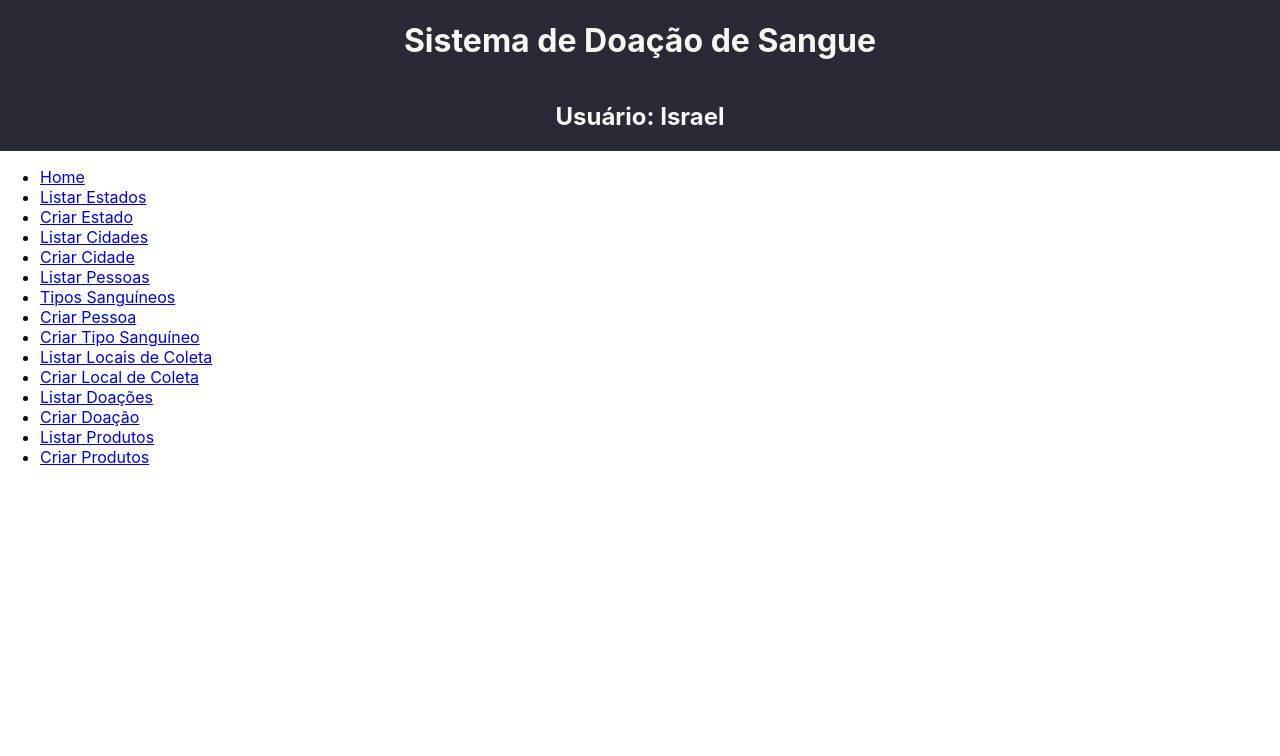
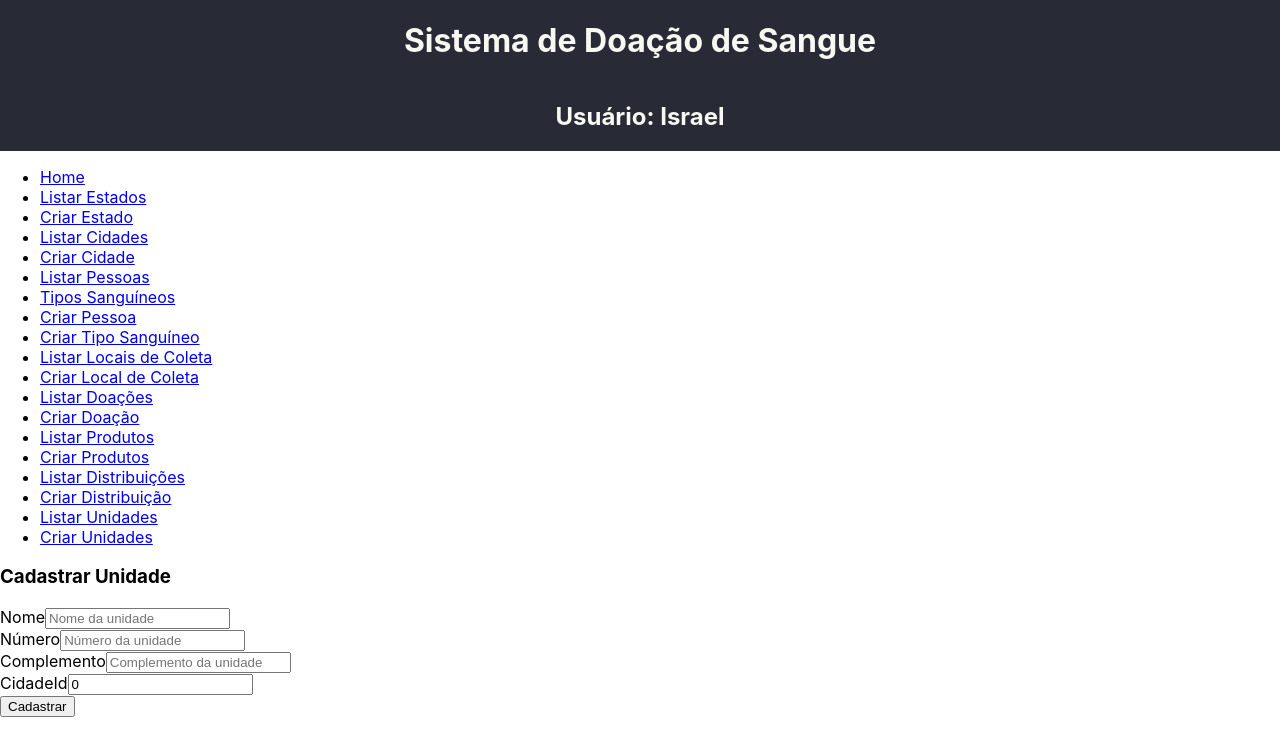
Before and after one commit to UFOP-CSI477/2022-01-atividades-imdoamaral, a React (Create React App) app in the folder Atividades/atividade-pratica-02/web/: page /unidades/create in a window 1280 px wide. Shown: the top 756 px of the page. Built offline with nearby package versions, Linux system fonts and the light colour scheme.

Commit message:
(React) Adiciona unidades e distribuições

```diff
--- a/Atividades/atividade-pratica-02/web/src/components/distribuicoes/CreateDistribuicao.tsx
+++ b/Atividades/atividade-pratica-02/web/src/components/distribuicoes/CreateDistribuicao.tsx
@@ -1,6 +1,80 @@
+import React, { useState } from "react";
+import { useNavigate } from "react-router-dom";
+import api from "../../services/api";
+
 const CreateDistribuicao = () => {
 
-    //todo
+    const navigate = useNavigate();
+
+    const [ produtoId, setProdutoId ] = useState(0);
+    const [ unidadeId, setUnidadeId ] = useState(0);
+    const [ data, setData ] = useState('');
+
+    const handleNewDistribuicao = async(event: React.FormEvent<HTMLFormElement>) => {
+
+        event.preventDefault();
+
+        const obj = {
+            produto_id: produtoId,
+            unidade_id: unidadeId,
+            data
+        }
+
+        try {
+            await api.post('/distribuicoes', obj);
+            navigate('/distribuicoes');
+
+        } catch (error) {
+            alert('Erro ao cadastrar a distribuição.');
+            console.error(error);
+        }
+    }
+
+    return (
+
+        <div>
+            <h3>Cadastrar Distribuição</h3>
+
+            <div>
+                <label htmlFor="produtoId">ProdutoId</label>
+                <input
+                    type="text"
+                    name="produtoId"
+                    id="produtoId"
+                    value={produtoId}
+                    onChange={event => setProdutoId(parseInt(event.target.value))}
+                    placeholder="ID do produto"
+                />
+            </div>
+
+            <div>
+                <label htmlFor="unidadeId">UnidadeId</label>
+                <input
+                    type="text"
+                    name="unidadeId"
+                    id="unidadeId"
+                    value={unidadeId}
+                    onChange={event => setUnidadeId(parseInt(event.target.value))}
+                    placeholder="ID da unidade"
+                />
+            </div>
+
+            <div>
+                <label htmlFor="data">Data</label>
+                <input
+                    type="text"
+                    name="data"
+                    id="data"
+                    value={data}
+                    onChange={event => setData(event.target.value)}
+                    placeholder="Data da distribuição"
+                />
+            </div>
+
+            <button type="submit">Cadastrar</button>
+
+        </div>
+    )
 }
 
 export default CreateDistribuicao;
--- a/Atividades/atividade-pratica-02/web/src/components/distribuicoes/ListDistribuicoes.tsx
+++ b/Atividades/atividade-pratica-02/web/src/components/distribuicoes/ListDistribuicoes.tsx
@@ -1,6 +1,52 @@
+import { useEffect, useState } from "react";
+import api from "../../services/api";
+
+interface DistribuicaoModel {
+    id: number;
+    produto_id: number;
+    unidade_id: number;
+    data: string;
+}
+
 const ListDistribuicoes = () => {
 
-    //todo
+    const [ distribuicoes, setDistribuicoes ] = useState<DistribuicaoModel[]>([]);
+
+    useEffect(() => {
+        api.get('/distribuicoes')
+            .then(response => {
+                setDistribuicoes(response.data);
+            });
+    });
+
+    return (
+
+        <div>
+            <table>
+
+                <thead>
+                    <tr>
+                        <th>Id</th>
+                        <th>ProdutoId</th>
+                        <th>UnidadeId</th>
+                        <th>Data</th>
+                    </tr>
+                </thead>
+
+                <tbody>
+                    { distribuicoes.map(item => (
+                        <tr>
+                            <td>{item.id}</td>
+                            <td>{item.produto_id}</td>
+                            <td>{item.unidade_id}</td>
+                            <td>{item.data}</td>
+                        </tr>
+                    )) }
+                </tbody>
+
+            </table>
+        </div>
+    );
 }
 
 export default ListDistribuicoes;
--- a/Atividades/atividade-pratica-02/web/src/components/menu/Menu.tsx
+++ b/Atividades/atividade-pratica-02/web/src/components/menu/Menu.tsx
@@ -22,6 +22,10 @@ const Menu = () => {
                 <li><Link to='/doacoes/create'>Criar Doação</Link></li>
                 <li><Link to='/produtos'>Listar Produtos</Link></li>
                 <li><Link to='/produtos/create'>Criar Produtos</Link></li>
+                <li><Link to='/distribuicoes'>Listar Distribuições</Link></li>
+                <li><Link to='/distribuicoes/create'>Criar Distribuição</Link></li>
+                <li><Link to='/unidades'>Listar Unidades</Link></li>
+                <li><Link to='/unidades/create'>Criar Unidades</Link></li>
             </ul>
         </div>
     )
--- a/Atividades/atividade-pratica-02/web/src/components/unidades/CreateUnidade.tsx
+++ b/Atividades/atividade-pratica-02/web/src/components/unidades/CreateUnidade.tsx
@@ -1,6 +1,97 @@
+import { useState } from "react";
+import { useNavigate } from "react-router-dom";
+import api from "../../services/api";
+
 const CreateUnidade = () => {
 
-    //todo
+    const navigate = useNavigate();
+
+    const [ nome, setNome ] = useState('');
+    const [ numero, setNumero ] = useState('');
+    const [ complemento, setComplemento ] = useState('');
+    const [ cidadeId, setCidadeId ] = useState(0);
+
+    const handleNewUnidade = async(event: React.FormEvent<HTMLFormElement>) => {
+
+        event.preventDefault();
+
+        const data = {
+            nome,
+            numero,
+            complemento,
+            cidade_id: cidadeId
+        }
+
+        try {
+            await api.post('/unidades', data);
+            navigate('/unidades')
+
+        } catch (error) {
+            alert('Erro ao cadastrar a unidade.');
+            console.error(error);
+        }
+    }
+
+    return (
+
+        <div>
+            <h3>Cadastrar Unidade</h3>
+
+            <form onSubmit={handleNewUnidade}>
+
+                <div>
+                    <label htmlFor="nome">Nome</label>
+                    <input
+                        type="text"
+                        name="nome"
+                        id="nome"
+                        value={nome}
+                        onChange={event => setNome(event.target.value)}
+                        placeholder="Nome da unidade"
+                    />
+                </div>
+
+                <div>
+                    <label htmlFor="numero">Número</label>
+                    <input
+                        type="text"
+                        name="numero"
+                        id="numero"
+                        value={numero}
+                        onChange={event => setNumero(event.target.value)}
+                        placeholder="Número da unidade"
+                    />
+                </div>
+
+                <div>
+                    <label htmlFor="complemento">Complemento</label>
+                    <input
+                        type="text"
+                        name="complemento"
+                        id="complemento"
+                        value={complemento}
+                        onChange={event => setComplemento(event.target.value)}
+                        placeholder="Complemento da unidade"
+                    />
+                </div>
+
+                <div>
+                    <label htmlFor="cidadeId">CidadeId</label>
+                    <input
+                        type="text"
+                        name="cidadeId"
+                        id="cidadeId"
+                        value={cidadeId}
+                        onChange={event => setCidadeId(parseInt(event.target.value))}
+                        placeholder="ID da cidade"
+                    />
+                </div>
+
+                <button type="submit">Cadastrar</button>
+
+            </form>
+        </div>
+    )
 }
 
 export default CreateUnidade;
--- a/Atividades/atividade-pratica-02/web/src/components/unidades/ListUnidades.tsx
+++ b/Atividades/atividade-pratica-02/web/src/components/unidades/ListUnidades.tsx
@@ -1,6 +1,53 @@
+import { useEffect, useState } from "react";
+import api from "../../services/api";
+
+interface UnidadeModel {
+    id: number;
+    nome: string;
+    numero: string;
+    complemento: string;
+    cidade_id: number;
+}
+
 const ListUnidades = () => {
 
-    //todo
+    const [ unidades, setUnidades ] = useState<UnidadeModel[]>([]);
+
+    useEffect(() => {
+        api.get('/unidades')
+            .then(response => {
+                setUnidades(response.data);
+            });
+    });
+
+    return (
+
+        <div>
+            <table>
+                <thead>
+                    <tr>
+                        <th>Id</th>
+                        <th>Nome</th>
+                        <th>Número</th>
+                        <th>Complemento</th>
+                        <th>CidadeId</th>
+                    </tr>
+                </thead>
+
+                <tbody>
+                    { unidades.map(item => (
+                        <tr>
+                            <td>{item.id}</td>
+                            <td>{item.nome}</td>
+                            <td>{item.numero}</td>
+                            <td>{item.complemento}</td>
+                            <td>{item.cidade_id}</td>
+                        </tr>
+                    )) }
+                </tbody>
+            </table>
+        </div>
+    )
 }
 
 export default ListUnidades;
--- a/Atividades/atividade-pratica-02/web/src/routes.tsx
+++ b/Atividades/atividade-pratica-02/web/src/routes.tsx
@@ -4,6 +4,8 @@ import CreateCidade from './components/cidades/CreateCidade';
 import ListCidades from './components/cidades/ListCidades';
 import ShowCidade from './components/cidades/ShowCidade';
 import UpdateCidade from './components/cidades/UpdateCidade';
+import CreateDistribuicao from './components/distribuicoes/CreateDistribuicao';
+import ListDistribuicoes from './components/distribuicoes/ListDistribuicoes';
 import CreateDoacao from './components/doacoes/CreateDoacao';
 import ListDoacoes from './components/doacoes/ListDoacoes';
 import CreateEstado from './components/estados/CreateEstado';
@@ -19,6 +21,8 @@ import CreateProduto from './components/produtos/CreateProduto';
 import ListProdutos from './components/produtos/ListProdutos';
 import CreateTipoSanguineo from './components/tipos_sanguineos/CreateTipoSanguineo';
 import ListTipoSanguineos from './components/tipos_sanguineos/ListTiposSanguneos';
+import CreateUnidade from './components/unidades/CreateUnidade';
+import ListUnidades from './components/unidades/ListUnidades';
 
 const AppRoutes = () => {
 
@@ -49,6 +53,10 @@ const AppRoutes = () => {
                 <Route path='/doacoes/create' element={<CreateDoacao />} />
                 <Route path='/produtos' element={<ListProdutos />} />
                 <Route path='/produtos/create' element={<CreateProduto />} />
+                <Route path='/distribuicoes' element={<ListDistribuicoes />} />
+                <Route path='/distribuicoes/create' element={<CreateDistribuicao />} />
+                <Route path='/unidades' element={<ListUnidades />} />
+                <Route path='/unidades/create' element={<CreateUnidade />} />
 
             </Routes>
 
```
Also changed, not shown: 1 other file (tests, documents, lock files or other folders).
